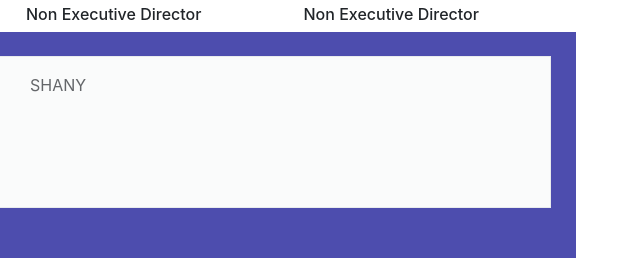
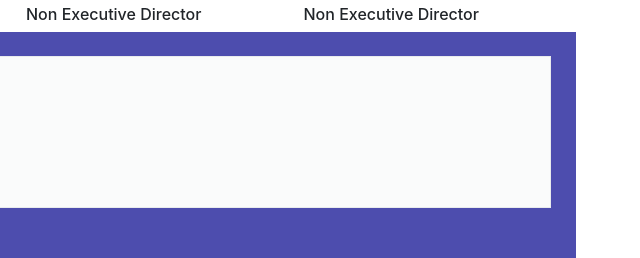
Before and after one commit to shanywam/styling-challenge, a plain HTML site: page index.html in a window 1280 px wide. Shown: the part 1880-2138 px from the top of the page, 629-1269 px from the left. Drawn offline with nearby package versions, Linux system fonts and the light colour scheme.

Commit message:
styling challenge

```diff
--- a/index.html
+++ b/index.html
@@ -237,7 +237,7 @@
       <button class="btn btn-outline-light my-2  my-sm-0" type="submit"><<i class="fa fa-arrow-from-left" style="color:black"></i>></button>
     </div>
     <div class="col py-3 px-lg-5 border bg-light">
-      SHANY
+
     </div>
   </div>
      <div class="row">
```
